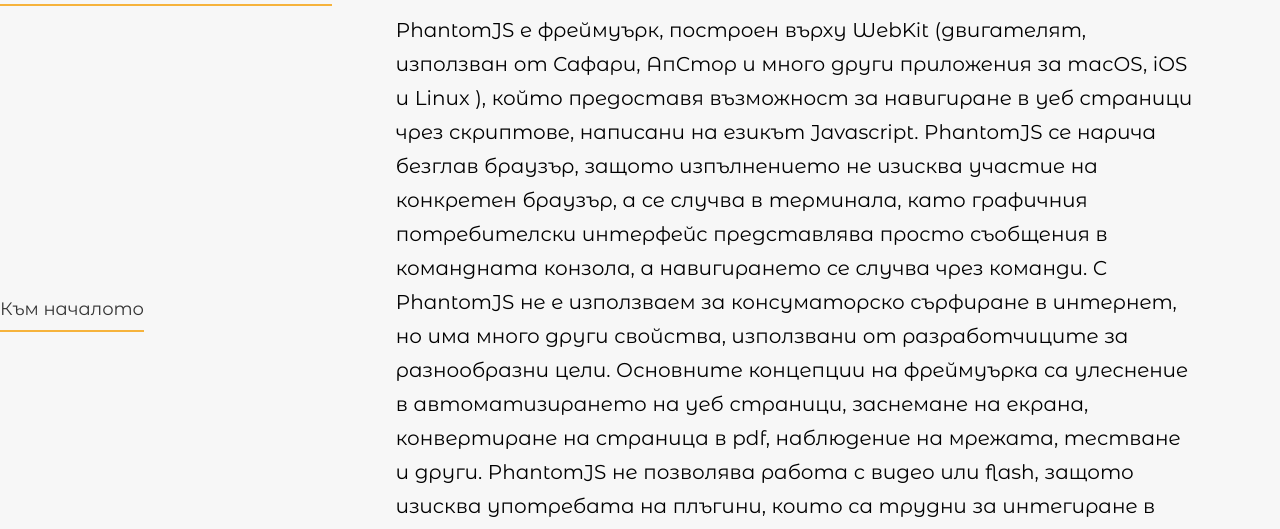
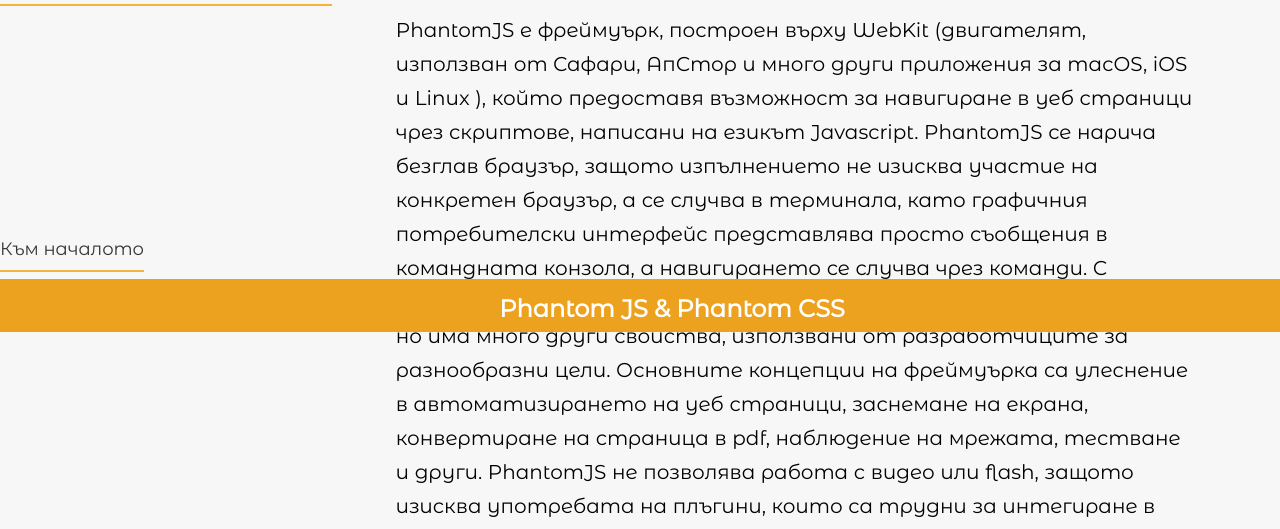
Before and after one commit to bojodimitrov/web_programming, a PHP site: page /Referat.html in a window 1280 px wide. Shown: the part 468-997 px from the top of the page. Run offline with PHP 8.4, Linux system fonts and the light colour scheme; some libraries are stand-ins or nearby versions.

Commit message:
Fixes and added presentation.

```diff
--- a/Referat.html
+++ b/Referat.html
@@ -270,7 +270,7 @@
             <p>XPath</p>
             <h2>PhantomCSS</h2>
             <p>
-                PhantomCSS e Node.js сечиво с отворен достъп за изпълнение на висуално регресивно тестване. PhantomCSS позволява да бъде
+                PhantomCSS e Node.js сечиво с отворен достъп за изпълнение на визуално регресивно тестване. PhantomCSS позволява да бъде
                 използван безглав браузър, да се отвори страница и да се вземе скрийншот на цялата страница или на определен елемент от
                 страницата. Скрийншотът ще бъде запазен като основа за по-нататъшни препратки. Когато нещо бива променено по страницата,
                 може да бъде изпълнен PhantomCSS отново. Скриптът ще вземе още един скрийншот и ще го сравни с оригиналното изображение.
@@ -307,9 +307,20 @@
     npm install phantomcss casperjs phantomjs-prebuilt --save-dev
                 </code>
             </pre>
+            <h3>Използвана литература</h3>
+            <ul class="distance">
+                <li><p><a href="http://phantomjs.org/documentation/" style="text-decoration: none;">[1] </a>PhantomJS Documentation</p></li>
+                <li><p><a href="https://www.tutorialspoint.com/phantomjs/" style="text-decoration: none;">[2] </a> TutorialsPoint, PhantomJS tutorial for beginners</p></li>
+                <li><p><a href="https://www.sitepoint.com/understanding-phantomjs/" style="text-decoration: none;">[3] </a> Understanding PhantomJS, Thomas Greco</p></li>
+                <li><p><a href="https://scotch.io/tutorials/what-is-phantomjs-and-how-is-it-used" style="text-decoration: none;">[4] </a> What is PhantomJS, Samuel Oloruntoba</p></li>
+                <li><p><a href="https://www.sitepoint.com/visual-regression-testing-with-phantomcss/" style="text-decoration: none;">[5] </a> Visual Regression Testing with PhantomCSS, Pavels Jelisejevs</p></li>
+            </ul>
         </div>
     </div>
     <a href="#Intro" class="button back-to-top">Към началото</a>
+    <div class="footer">
+        <h3>Phantom JS & Phantom CSS</h3>
+    </div>
 </main>
 </body>
 
--- a/Style.css
+++ b/Style.css
@@ -31,7 +31,7 @@ main {
 
 .back-to-top{
     position: fixed;
-    bottom: 0px;
+    bottom: 60px;
 }
 
 p{
@@ -118,3 +118,17 @@ h3{
     border-radius: 3px;
     margin-left: 64px;
 }
+
+.footer {
+    position: fixed;
+    left: 0;
+    bottom: 0;
+    width: 100%;
+    background-color: rgb(236, 161, 31);
+    color: white;
+    text-align: center;
+  }
+
+  .distance{
+      margin-bottom:100px;
+  }
```
Also changed, not shown: 1 other file.
